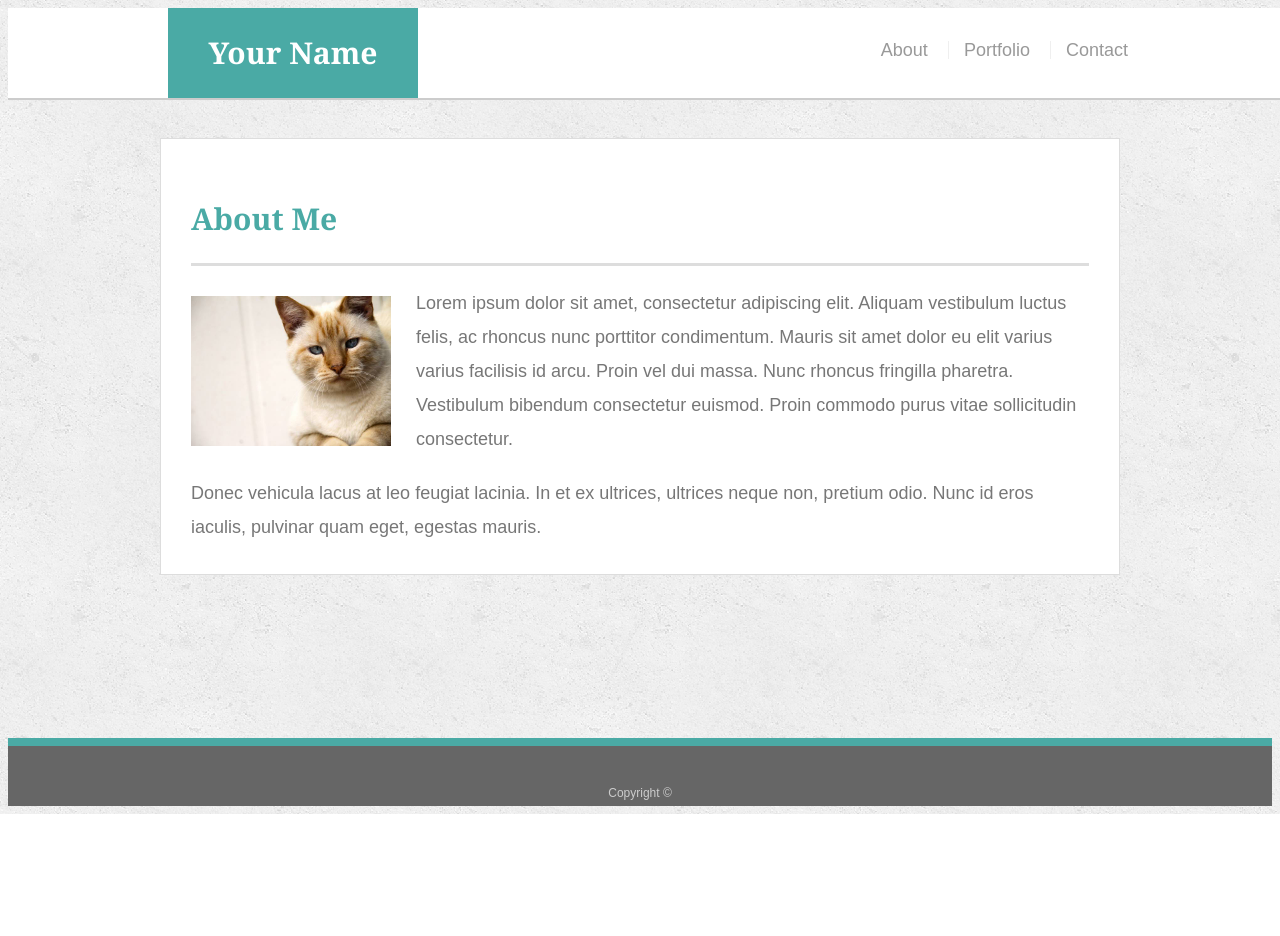
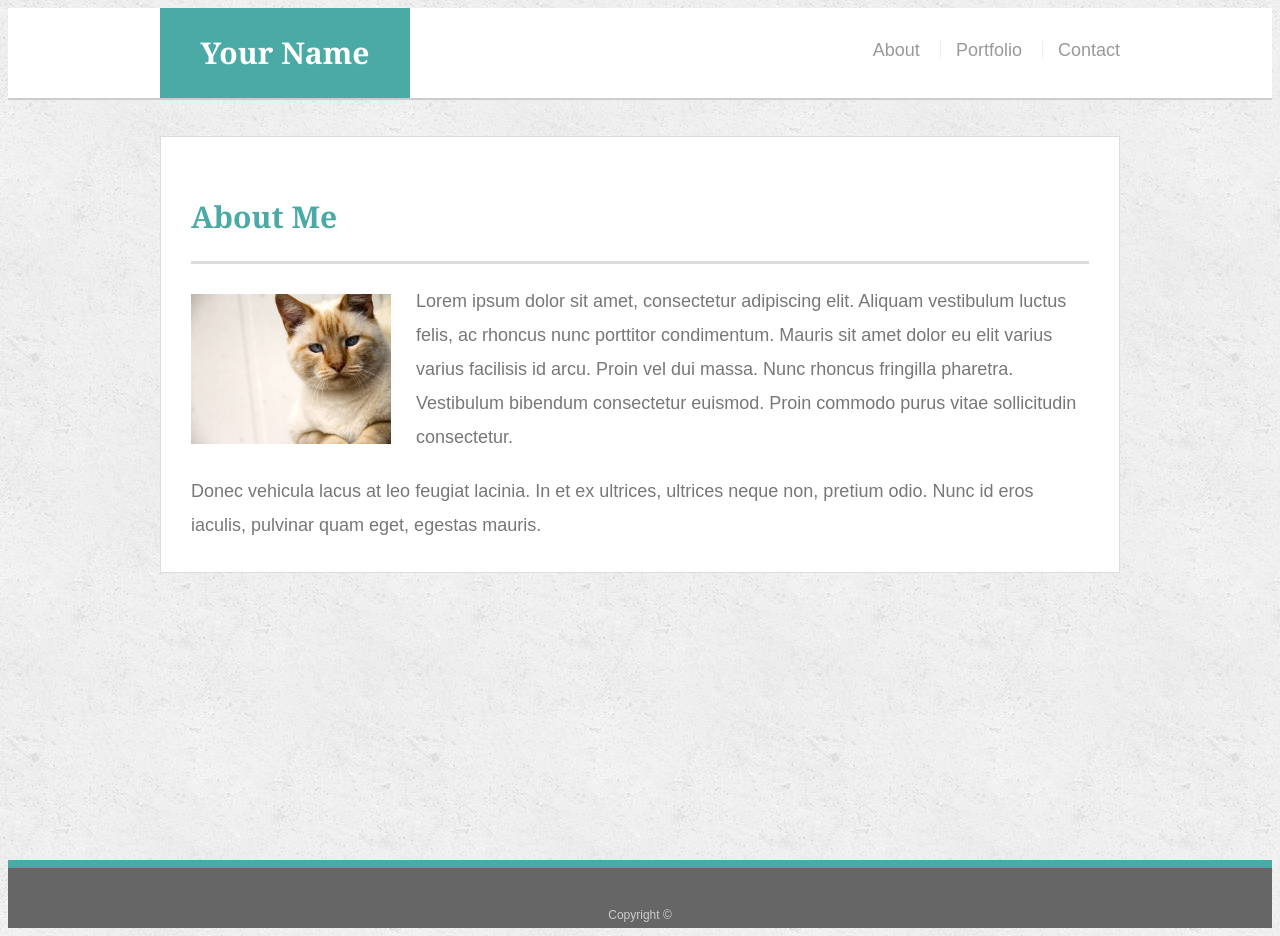
Before and after one commit to mkd454/Responsive-Portfolio, a plain HTML site: page index.html in a window 1280 px wide. Before the commit the page ends 814 px from the top, so only its background shows below. Drawn offline with Linux system fonts and the light colour scheme.

Commit message:
Small adjustments to css file

```diff
--- a/assets/css/style.css
+++ b/assets/css/style.css
@@ -53,7 +53,7 @@ h3 {
 /* header */
 
 #masthead {
-  position: fixed;
+  position: static;
   z-index: 99;
   width: 100%;
   margin: 0 0 30px;
@@ -120,7 +120,7 @@ h3, h2 {
 /* main */
 
 #main-container {
-  padding-top: 130px;
+  padding-top: 0.5%;
   min-height: calc(100vh - 70px);
 }
 
```
